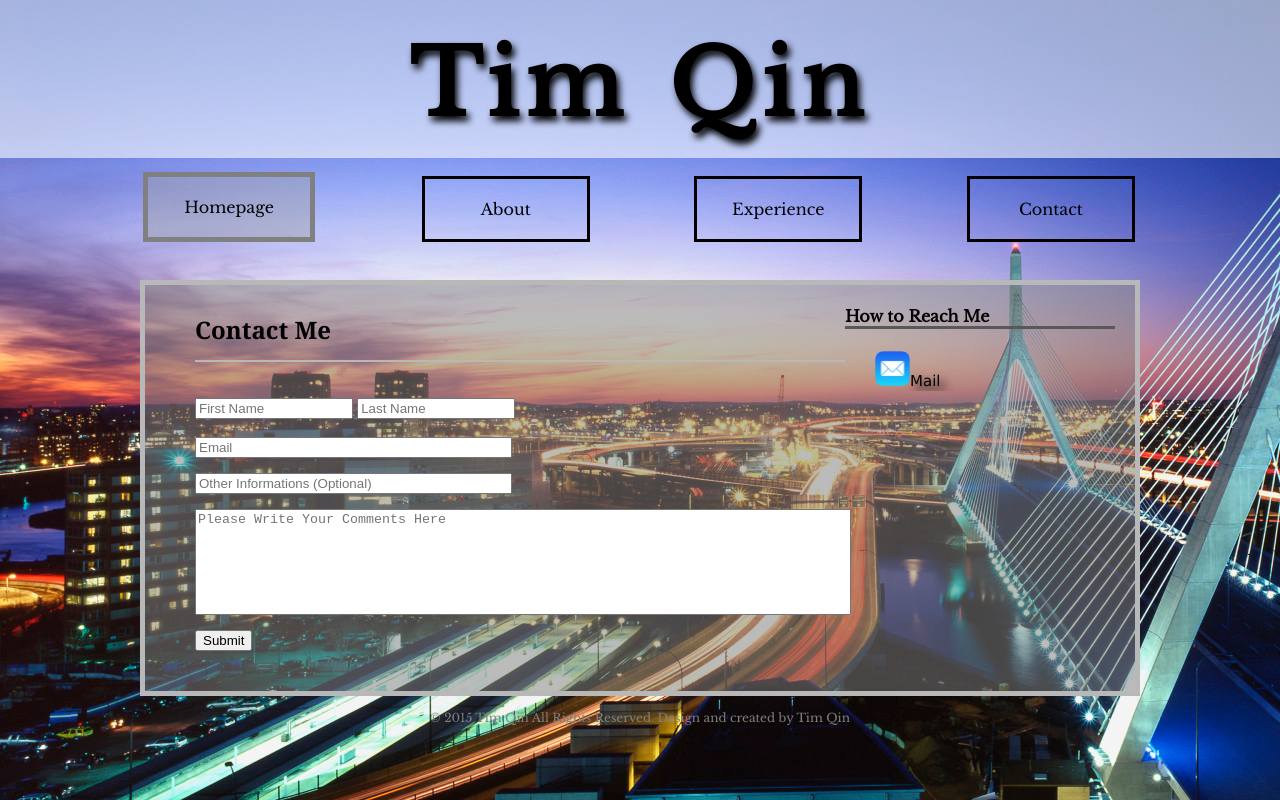
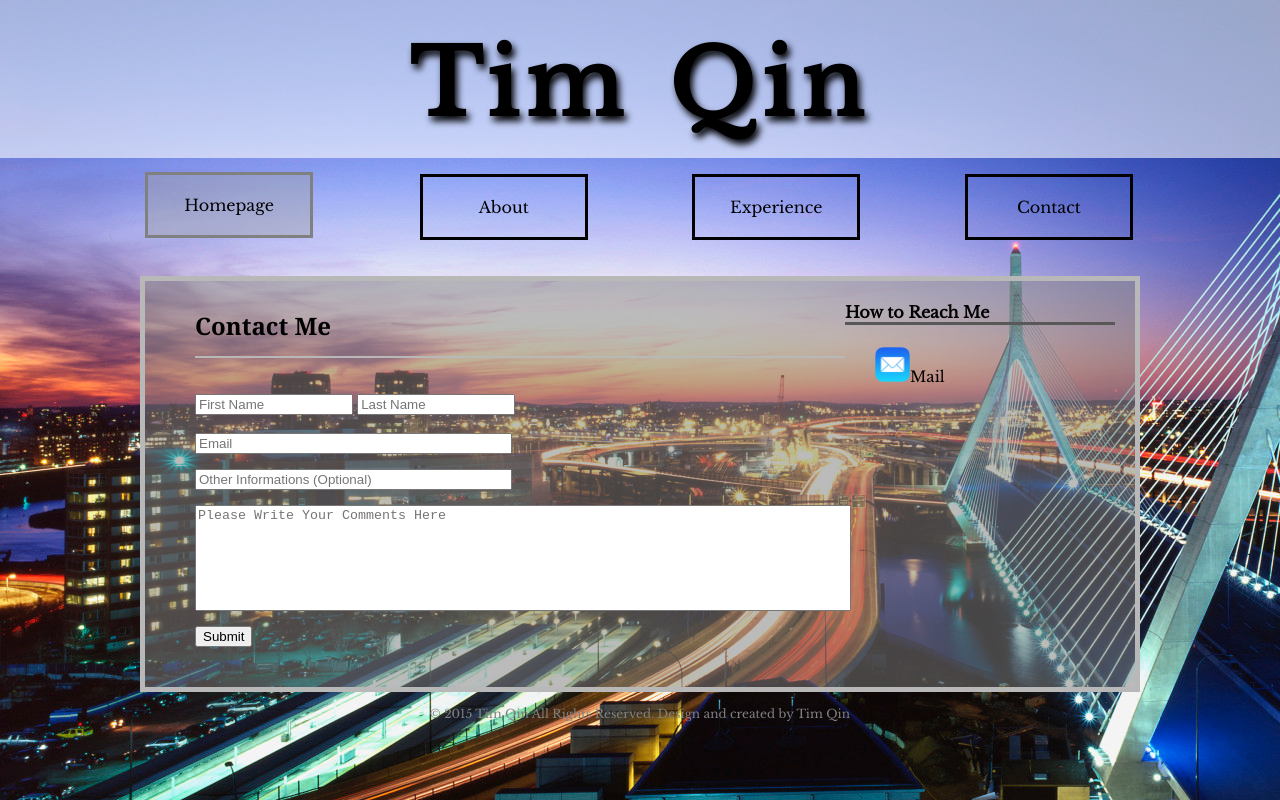
Before and after one commit to tim7398/tim7398.github.io, a plain HTML site: page contact.html in a window 1280 px wide. In both pictures the pointer is over the item "Homepage". Drawn offline with nearby package versions, Linux system fonts and the light colour scheme.

Commit message:
fixed shifting issue

```diff
--- a/contact.css
+++ b/contact.css
@@ -58,6 +58,7 @@ body,html
 
 ul
 {
+
 	display: inline-block;
 	list-style: none;
 }
@@ -75,7 +76,8 @@ li /*adjust this later, make more specific */
 
 li:hover
 {
-	border:solid thick rgb(128,128,128);
+
+	border:solid rgb(128,128,128);
 	/*background:rgba(255,255,255,1.0);*/
 	background: rgba(160,160,160,0.4);
 	-o-transition:.4s;
@@ -188,8 +190,7 @@ overflow: hidden;
 	text-decoration: none;
 	color: black;
 	font-size:15px;
-	font-family: verdana;
-	text-shadow:5px 5px 10px black;
+	/*font-family: verdana;*/
 	margin-top: 20px;
 }
 #footer
```
